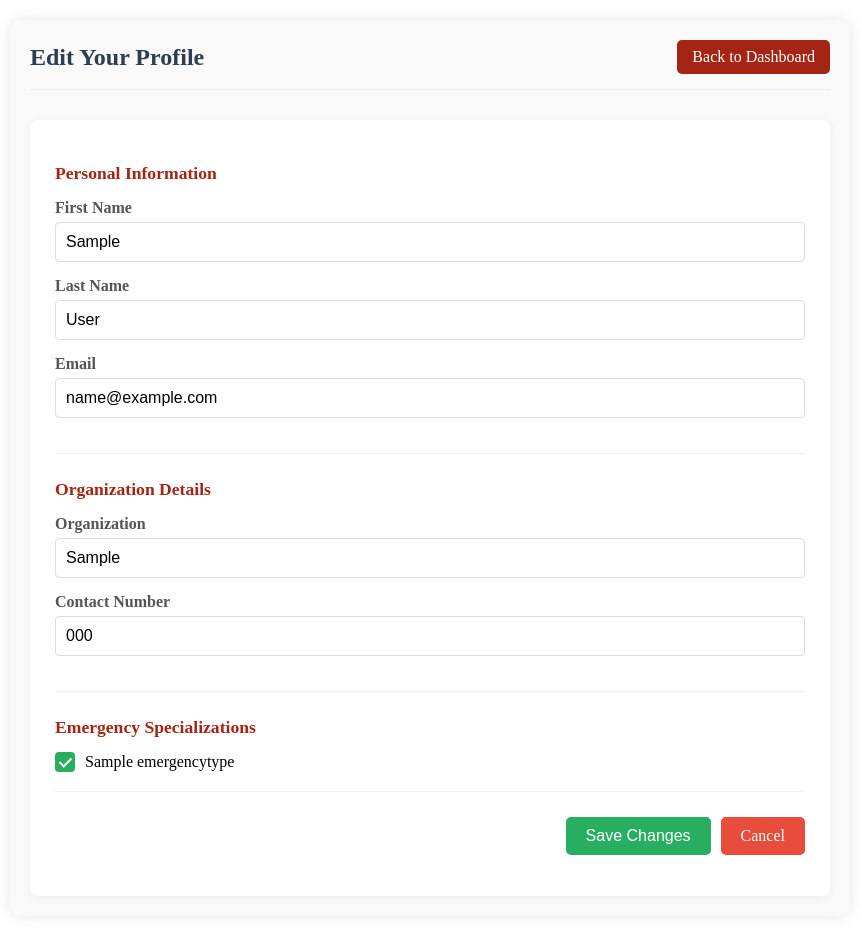
After one commit to DavisWere/GeoRescue, a Django app: page /profile/edit/ in a window 1280 px wide. The commit adds this page. Shown: the whole page, without its empty margins (210-1071 px from the left). Run offline with Django 5.2, Linux system fonts and the light colour scheme; a user stored in the database is signed in; tables that the repository leaves empty hold one stand-in row (values such as "Sample post").

Commit message:
`Added PDF report generation for responders, edit profile functionality, and updated responder dashboard JavaScript code`

```diff
--- /dev/null
+++ b/core/forms.py
@@ -0,0 +1,34 @@
+from django import forms
+from .models import EmergencyResponder
+from django.contrib.auth.models import User
+
+class UserProfileForm(forms.ModelForm):
+    first_name = forms.CharField(max_length=30, required=True)
+    last_name = forms.CharField(max_length=30, required=True)
+    email = forms.EmailField(required=True)
+
+    class Meta:
+        model = EmergencyResponder
+        fields = ['organization', 'contact_number', 'emergency_types']
+        widgets = {
+            'emergency_types': forms.CheckboxSelectMultiple
+        }
+
+    def __init__(self, *args, **kwargs):
+        super().__init__(*args, **kwargs)
+        if self.instance.user:
+            self.fields['first_name'].initial = self.instance.user.first_name
+            self.fields['last_name'].initial = self.instance.user.last_name
+            self.fields['email'].initial = self.instance.user.email
+
+    def save(self, commit=True):
+        responder = super().save(commit=False)
+        user = responder.user
+        user.first_name = self.cleaned_data['first_name']
+        user.last_name = self.cleaned_data['last_name']
+        user.email = self.cleaned_data['email']
+        if commit:
+            user.save()
+            responder.save()
+            self.save_m2m()
+        return responder
--- /dev/null
+++ b/core/templates/edit_profile.html
@@ -0,0 +1,72 @@
+{% load static %}
+
+{% block content %}
+<head>
+    <link rel="stylesheet" href="{% static 'css/edit_profile.css' %}">
+</head>
+<div class="profile-container">
+    <div class="profile-header">
+        <h2><i class="fas fa-user-edit"></i> Edit Your Profile</h2>
+        <a href="{% url 'responder_dashboard' %}" class="btn-back">
+            <i class="fas fa-arrow-left"></i> Back to Dashboard
+        </a>
+    </div>
+
+    <div class="profile-card">
+        <form method="POST" class="profile-form">
+            {% csrf_token %}
+
+            <div class="form-section">
+                <h3><i class="fas fa-id-card"></i> Personal Information</h3>
+                <div class="form-group">
+                    <label>First Name</label>
+                    <input type="text" name="first_name" value="{{ form.first_name.value|default:'' }}" required>
+                </div>
+                <div class="form-group">
+                    <label>Last Name</label>
+                    <input type="text" name="last_name" value="{{ form.last_name.value|default:'' }}" required>
+                </div>
+                <div class="form-group">
+                    <label>Email</label>
+                    <input type="email" name="email" value="{{ form.email.value|default:'' }}" required>
+                </div>
+            </div>
+
+            <div class="form-section">
+                <h3><i class="fas fa-building"></i> Organization Details</h3>
+                <div class="form-group">
+                    <label>Organization</label>
+                    <input type="text" name="organization" value="{{ responder.organization }}" required>
+                </div>
+                <div class="form-group">
+                    <label>Contact Number</label>
+                    <input type="tel" name="contact_number" value="{{ responder.contact_number|default:'' }}">
+                </div>
+            </div>
+
+            <div class="form-section">
+                <h3><i class="fas fa-ambulance"></i> Emergency Specializations</h3>
+                <div class="checkbox-group">
+                    {% for type in form.emergency_types.field.queryset %}
+                    <label class="checkbox-label">
+                        <input type="checkbox" name="emergency_types" value="{{ type.id }}" {% if type in responder.emergency_types.all %}
+                            checked {% endif %}>
+                        <span class="checkmark"></span>
+                        {{ type.name }}
+                    </label>
+                    {% endfor %}
+                </div>
+            </div>
+
+            <div class="form-actions">
+                <button type="submit" class="btn-save">
+                    <i class="fas fa-save"></i> Save Changes
+                </button>
+                <a href="{% url 'responder_dashboard' %}" class="btn-cancel">
+                    Cancel
+                </a>
+            </div>
+        </form>
+    </div>
+</div>
+{% endblock %}
--- a/core/urls.py
+++ b/core/urls.py
@@ -7,6 +7,8 @@ urlpatterns = [
     path('victim/alerts/<int:alert_id>/messages/', views.alert_messages, name='alert_messages'),
     path('login/', views.login_view, name='login'),
     path('logout/', views.logout_view, name='logout'),
+    path('profile/edit/', views.edit_profile, name='edit_profile'),
+    path('responder/report/', views.generate_responder_report, name='responder_report'),
     path('responder/dashboard/', views.responder_dashboard, name='responder_dashboard'),
     path('responder/alerts/<int:alert_id>/', views.responder_alert_detail, name='responder_alert_detail'),
 
--- a/core/views.py
+++ b/core/views.py
@@ -1,9 +1,15 @@
 from django.shortcuts import render, redirect
 from django.contrib.auth.decorators import login_required
 from django.contrib import messages
+from django.http import HttpResponse
+from django.template.loader import get_template
+from io import BytesIO
+from xhtml2pdf import pisa
 from django.contrib.auth import authenticate, login, logout
 from .models import EmergencyType, EmergencyAlert, EmergencyResponder, EmergencyMessage
 from math import radians, sin, cos, sqrt, atan2
+from django.utils import timezone
+from .forms import UserProfileForm
 
 def home(request):
     return render(request, 'home.html')
@@ -41,8 +47,7 @@ def logout_view(request):
     logout(request)
     return redirect('/')
 
-
-@login_required
+@login_required(login_url='login')
 def victim_dashboard(request):
     if request.user.user_type != 'victim':
         return redirect('home')  # or wherever you want to redirect non-victims
@@ -119,7 +124,7 @@ def assign_nearest_responder(alert):
         return nearest_responder
     return None
 
-@login_required
+@login_required(login_url='login')
 def alert_messages(request, alert_id):
     try:
         alert = EmergencyAlert.objects.get(id=alert_id, user=request.user)
@@ -146,8 +151,7 @@ def alert_messages(request, alert_id):
     }
     return render(request, 'alert_messages.html', context)
 
-
-@login_required
+@login_required(login_url='login')
 def responder_dashboard(request):
     if request.user.user_type != 'responder':
         return redirect('home')  # or appropriate redirect
@@ -189,7 +193,7 @@ def responder_dashboard(request):
     }
     return render(request, 'responder_dashboard.html', context)
 
-@login_required
+@login_required(login_url='login')
 def responder_alert_detail(request, alert_id):
     try:
         alert = EmergencyAlert.objects.get(
@@ -227,3 +231,63 @@ def responder_alert_detail(request, alert_id):
         'messages': messages,
     }
     return render(request, 'responder_alert_detail.html', context)
+
+
+
+def generate_responder_report(request):
+    try:
+        alerts = EmergencyAlert.objects.filter(
+            assigned_responder__user=request.user
+        ).order_by('-timestamp')
+
+        categorized_alerts = {
+            'pending': alerts.filter(status='pending'),
+            'dispatched': alerts.filter(status='dispatched'),
+            'in_progress': alerts.filter(status='in_progress'),
+            'resolved': alerts.filter(status='resolved'),
+        }
+
+        context = {
+            'categorized_alerts': categorized_alerts,
+            'responder': request.user.emergencyresponder,
+            'generated_on': timezone.now()
+        }
+
+        template = get_template('responder_report_pdf.html')
+        html = template.render(context)
+
+        # Create a bytes buffer for the PDF
+        result = BytesIO()
+        pdf = pisa.CreatePDF(html, dest=result)
+
+        if not pdf.err:
+            response = HttpResponse(
+                result.getvalue(),
+                content_type='application/pdf'
+            )
+            response['Content-Disposition'] = 'inline; filename="emergency_report.pdf"'
+            return response
+        else:
+            return HttpResponse("PDF generation failed", status=500)
+
+    except Exception as e:
+        return HttpResponse(f"Error: {str(e)}", status=500)
+
+
+@login_required(login_url='login')
+def edit_profile(request):
+    responder = request.user.emergencyresponder
+
+    if request.method == 'POST':
+        form = UserProfileForm(request.POST, instance=responder)
+        if form.is_valid():
+            form.save()
+            return redirect('responder_dashboard')
+    else:
+        form = UserProfileForm(instance=responder)
+
+    context = {
+        'form': form,
+        'responder': responder
+    }
+    return render(request, 'edit_profile.html', context)
--- /dev/null
+++ b/static/css/edit_profile.css
@@ -0,0 +1,180 @@
+/* Profile Edit Styling */
+.profile-container {
+    max-width: 800px;
+    margin: 20px auto;
+    padding: 20px;
+    background: #f9f9f9;
+    border-radius: 10px;
+    box-shadow: 0 0 15px rgba(0, 0, 0, 0.1);
+}
+
+.profile-header {
+    display: flex;
+    justify-content: space-between;
+    align-items: center;
+    margin-bottom: 30px;
+    padding-bottom: 15px;
+    border-bottom: 1px solid #eee;
+}
+
+.profile-header h2 {
+    color: #2c3e50;
+    margin: 0;
+}
+
+.btn-back {
+    padding: 8px 15px;
+    background:#a52514;
+    color: white;
+    text-decoration: none;
+    border-radius: 5px;
+    transition: background 0.3s;
+}
+
+.btn-back:hover {
+    background: #2980b9;
+}
+
+.profile-card {
+    background: white;
+    padding: 25px;
+    border-radius: 8px;
+    box-shadow: 0 2px 10px rgba(0, 0, 0, 0.05);
+}
+
+.form-section {
+    margin-bottom: 25px;
+    padding-bottom: 20px;
+    border-bottom: 1px solid #f0f0f0;
+}
+
+.form-section h3 {
+    color: #a52514;
+    margin-bottom: 15px;
+    font-size: 1.1em;
+}
+
+.form-group {
+    margin-bottom: 15px;
+}
+
+.form-group label {
+    display: block;
+    margin-bottom: 5px;
+    font-weight: 600;
+    color: #555;
+}
+
+.form-group input {
+    width: 100%;
+    padding: 10px;
+    border: 1px solid #ddd;
+    border-radius: 4px;
+    font-size: 16px;
+}
+
+.checkbox-group {
+    display: grid;
+    grid-template-columns: repeat(auto-fill, minmax(200px, 1fr));
+    gap: 10px;
+}
+
+.checkbox-label {
+    display: flex;
+    align-items: center;
+    position: relative;
+    padding-left: 30px;
+    cursor: pointer;
+    user-select: none;
+}
+
+.checkbox-label input {
+    position: absolute;
+    opacity: 0;
+    cursor: pointer;
+    height: 0;
+    width: 0;
+}
+
+.checkmark {
+    position: absolute;
+    left: 0;
+    height: 20px;
+    width: 20px;
+    background-color: #eee;
+    border-radius: 4px;
+}
+
+.checkbox-label:hover input~.checkmark {
+    background-color: #ccc;
+}
+
+.checkbox-label input:checked~.checkmark {
+    background-color: #27ae60;
+}
+
+.checkmark:after {
+    content: "";
+    position: absolute;
+    display: none;
+}
+
+.checkbox-label input:checked~.checkmark:after {
+    display: block;
+}
+
+.checkbox-label .checkmark:after {
+    left: 7px;
+    top: 3px;
+    width: 5px;
+    height: 10px;
+    border: solid white;
+    border-width: 0 2px 2px 0;
+    transform: rotate(45deg);
+}
+
+.form-actions {
+    display: flex;
+    justify-content: flex-end;
+    gap: 10px;
+    margin-top: 20px;
+}
+
+.btn-save {
+    padding: 10px 20px;
+    background: #27ae60;
+    color: white;
+    border: none;
+    border-radius: 5px;
+    cursor: pointer;
+    font-size: 16px;
+    transition: background 0.3s;
+}
+
+.btn-save:hover {
+    background: #219653;
+}
+
+.btn-cancel {
+    padding: 10px 20px;
+    background: #e74c3c;
+    color: white;
+    text-decoration: none;
+    border-radius: 5px;
+    transition: background 0.3s;
+}
+
+.btn-cancel:hover {
+    background: #c0392b;
+}
+
+/* Responsive adjustments */
+@media (max-width: 768px) {
+    .profile-container {
+        padding: 15px;
+    }
+
+    .checkbox-group {
+        grid-template-columns: 1fr;
+    }
+}
```
Also changed, not shown: core/templates/base.html (deleted, +0 -25 lines), core/templates/responder_dashboard.html (+81 -3 lines), core/templates/responder_report_pdf.html (added, +96 -0 lines), static/js/responder_dashboard.js (+0 -47 lines).
